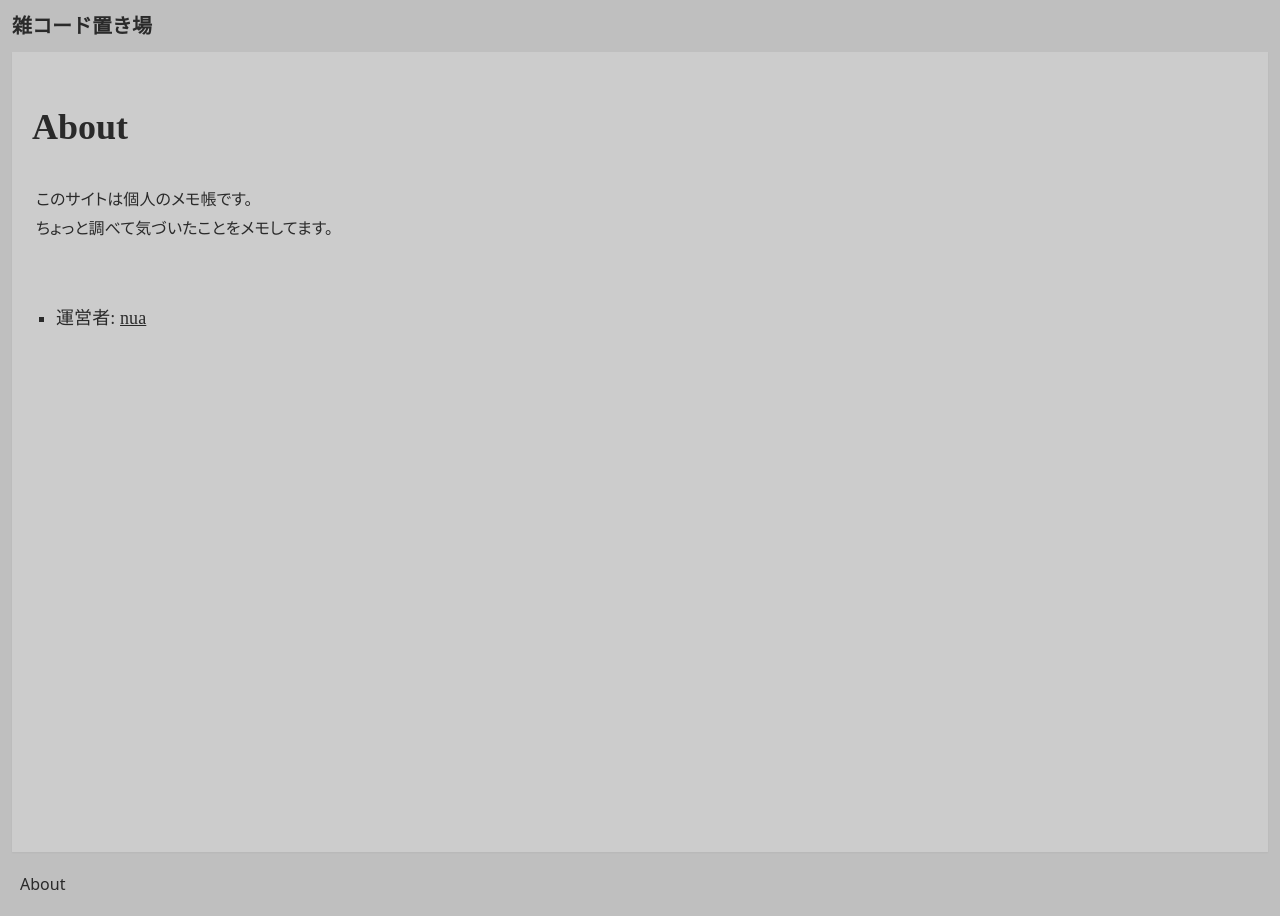
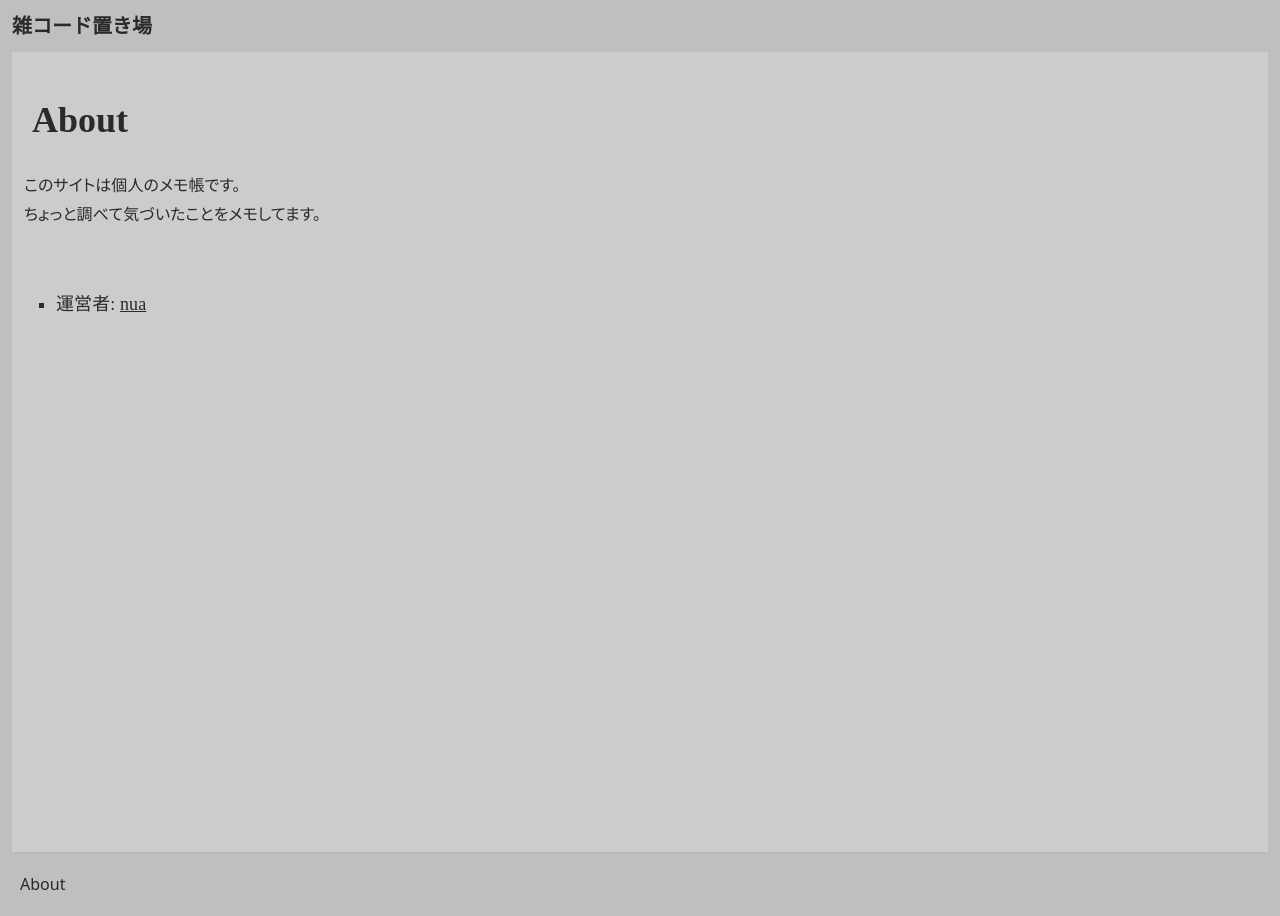
Before and after one commit to enuesaa/lab, a SvelteKit app: page /about in a window 1280 px wide. Built offline with nearby package versions, Linux system fonts and the light colour scheme; a web font is replaced by a local one.

Commit message:
feat: use `white-space: pre-wrap`. なんか改行やスペースを維持するか white-space で細かく制御できるらしい

```diff
--- a/src/routes/ProjectLink.svelte
+++ b/src/routes/ProjectLink.svelte
@@ -18,6 +18,7 @@
 		border: solid 1px rgba(0, 0, 0, 0.2);
 		box-shadow: 0 1px 1px rgba(255, 255, 255, 0.2);
 		overflow: hidden;
+		white-space: pre-wrap;
 		@apply flex justify-center items-center;
 		@apply w-full h-full font-zenmaru font-semibold rounded-lg;
 		@apply p-3 sm:p-5 text-lg sm:text-xl;
--- a/src/routes/prototype/[name]/Description.svelte
+++ b/src/routes/prototype/[name]/Description.svelte
@@ -8,7 +8,7 @@
 
 <style lang="postcss">
 	section {
-		@apply py-3 px-5 mt-4 font-zenmaru text-base w-full;
+		@apply py-3 px-2 mt-4 font-zenmaru text-base w-full;
 	}
 	section pre {
 		letter-spacing: 0.1px;
--- a/src/routes/prototype/[name]/PageTitle.svelte
+++ b/src/routes/prototype/[name]/PageTitle.svelte
@@ -11,7 +11,7 @@
 		@apply mx-2 py-1 mt-3 mb-1;
 	}
 	h2 {
-		@apply font-bold font-zenmaru text-3xl sm:text-4xl px-2;
-		line-height: 1.5;
+		white-space: pre-wrap;
+		@apply font-bold font-zenmaru text-3xl sm:text-4xl px-2 leading-[1.5];
 	}
 </style>
--- a/src/routes/prototype/[name]/UnitDescription.svelte
+++ b/src/routes/prototype/[name]/UnitDescription.svelte
@@ -8,7 +8,7 @@
 
 <style lang="postcss">
 	section {
-		@apply my-1 px-5 font-zenmaru text-base w-full;
+		@apply my-1 px-2 font-zenmaru text-base w-full;
 	}
 	section pre {
 		letter-spacing: 0.1px;
```
